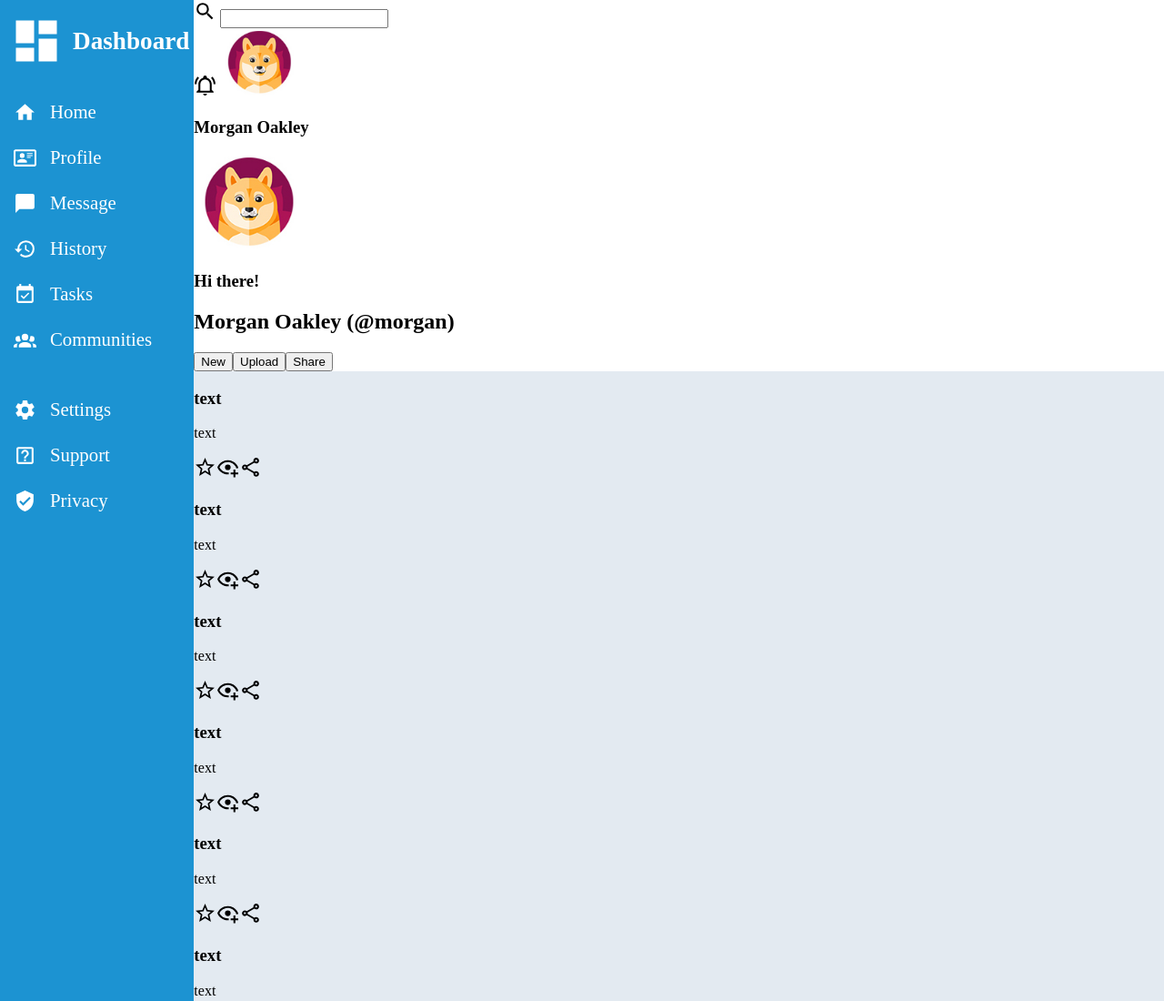
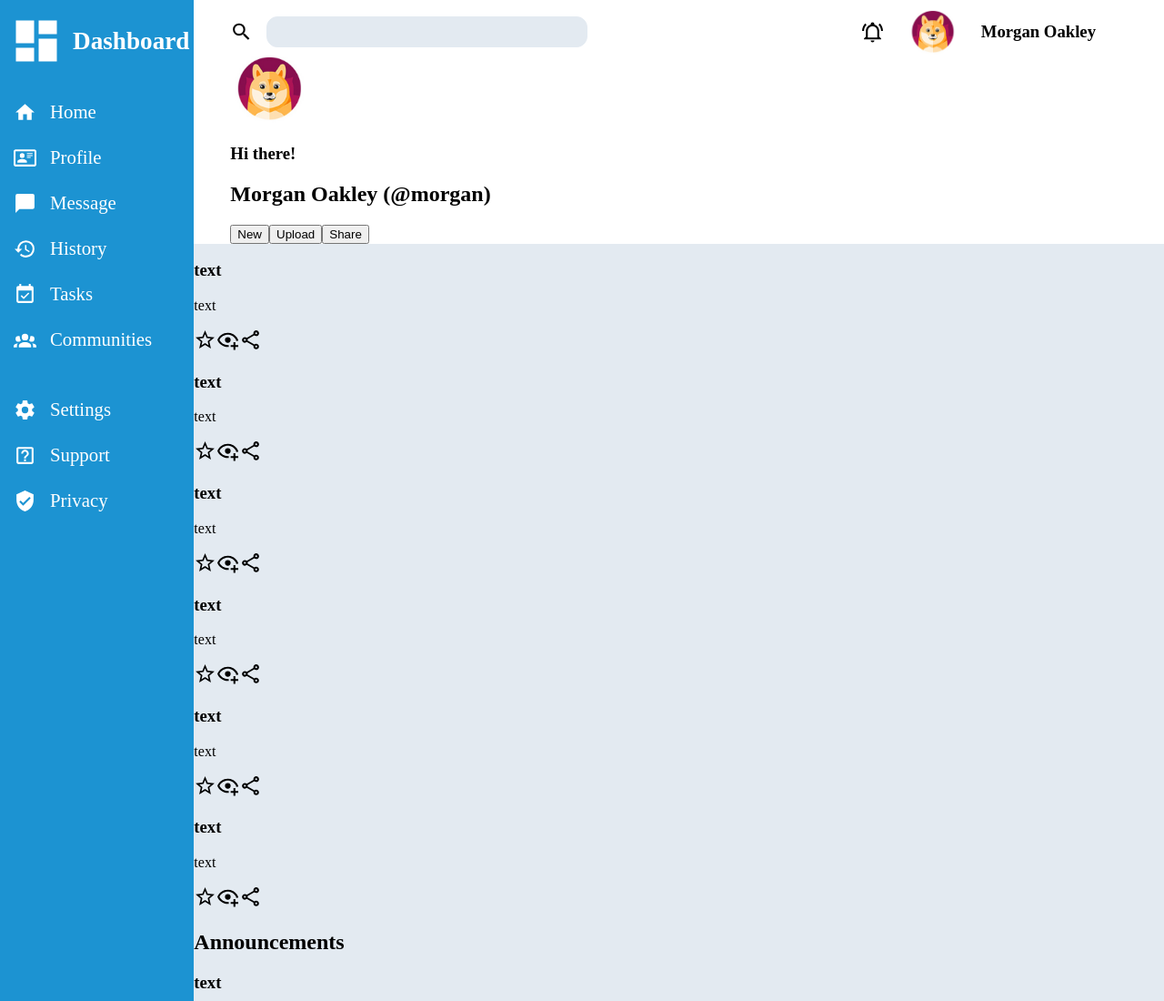
Before and after one commit to Lune3/Admin-DashBoard, a plain HTML site: page index.html in a window 1280 px wide. Shown: the top 1100 px of the page at 91% size. Drawn offline with Linux system fonts and the light colour scheme.

Commit message:
Search done

```diff
--- a/index.html
+++ b/index.html
@@ -57,8 +57,8 @@
             </div>
         </aside>
         <header>
-            <div>
-                <div class="searchBox">
+            <div class="searchBox">
+                <div>
                     <img src="iconsAndImages/magnify.svg" alt="Magnify glass to signify search">
                     <input type="text">
                 </div>
--- a/styleSheet.css
+++ b/styleSheet.css
@@ -95,6 +95,11 @@ section{
 }
 
 img:not(.profileImg){
+    height: 50px;
+    width: auto;
+}
+
+.profileImg{
     height: 75px;
     width: auto;
 }
@@ -103,3 +108,39 @@ ul{
     list-style: none;
     padding: 0;
 }
+
+header{
+    padding-left: 40px;
+    padding-right: 75px;
+}
+
+.searchBox{
+    margin-top: 10px;
+    display: flex;
+}
+
+.searchBox div:first-child{
+    flex-grow: 1;
+    display: flex;
+    gap: 15px;
+}
+
+input{
+    width: 50%;
+    align-self: center;
+    border-radius: 12px;
+    height: 30px;
+    border: 1px var(--secondary-color) solid;
+    background-color: var(--secondary-color);
+}
+
+.searchBox div:nth-child(2){
+    display: flex;
+    gap: 25px;
+}
+
+.searchBox div:nth-child(2) h3{
+    align-self: center;
+    margin: 0;
+    padding: 0;
+}
```
